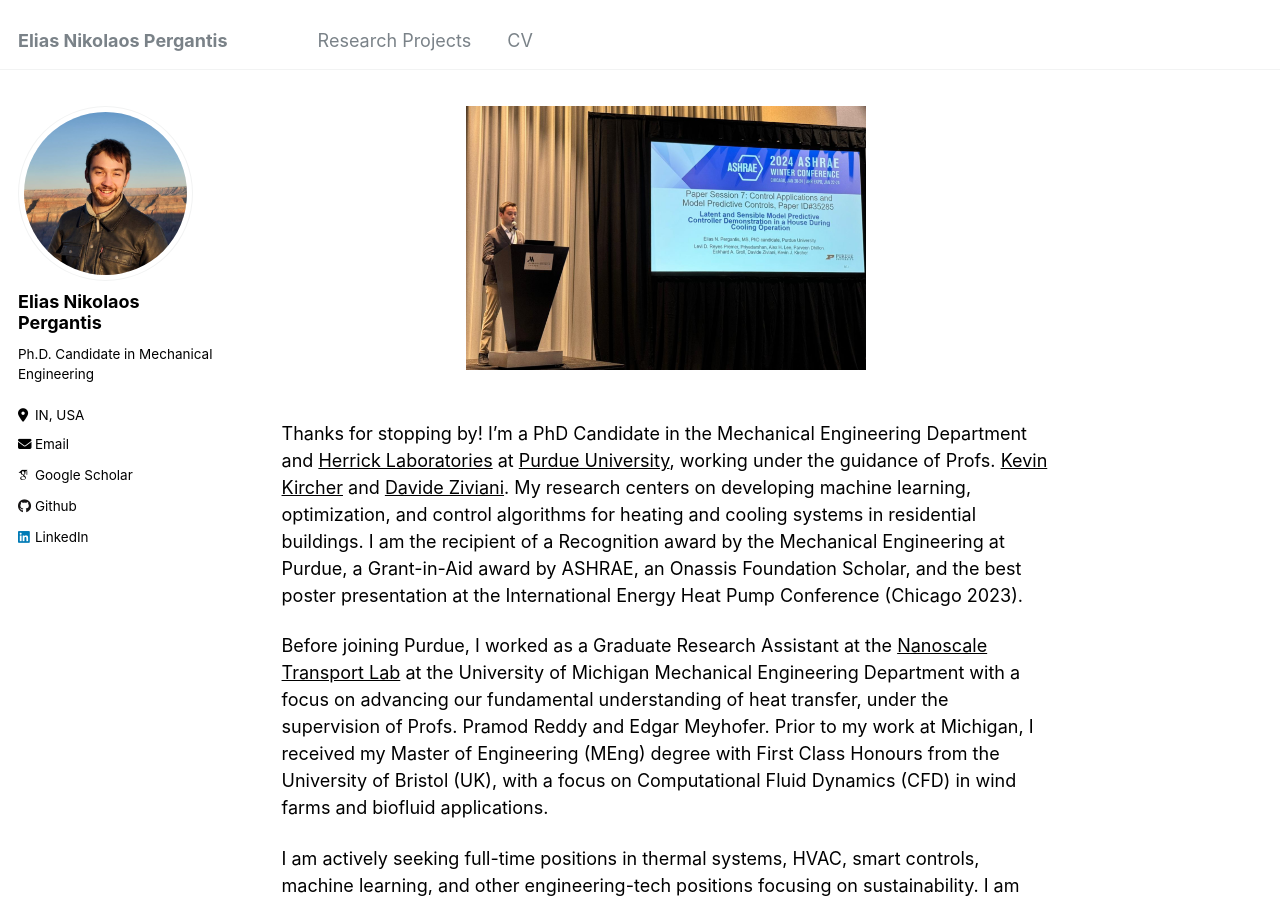
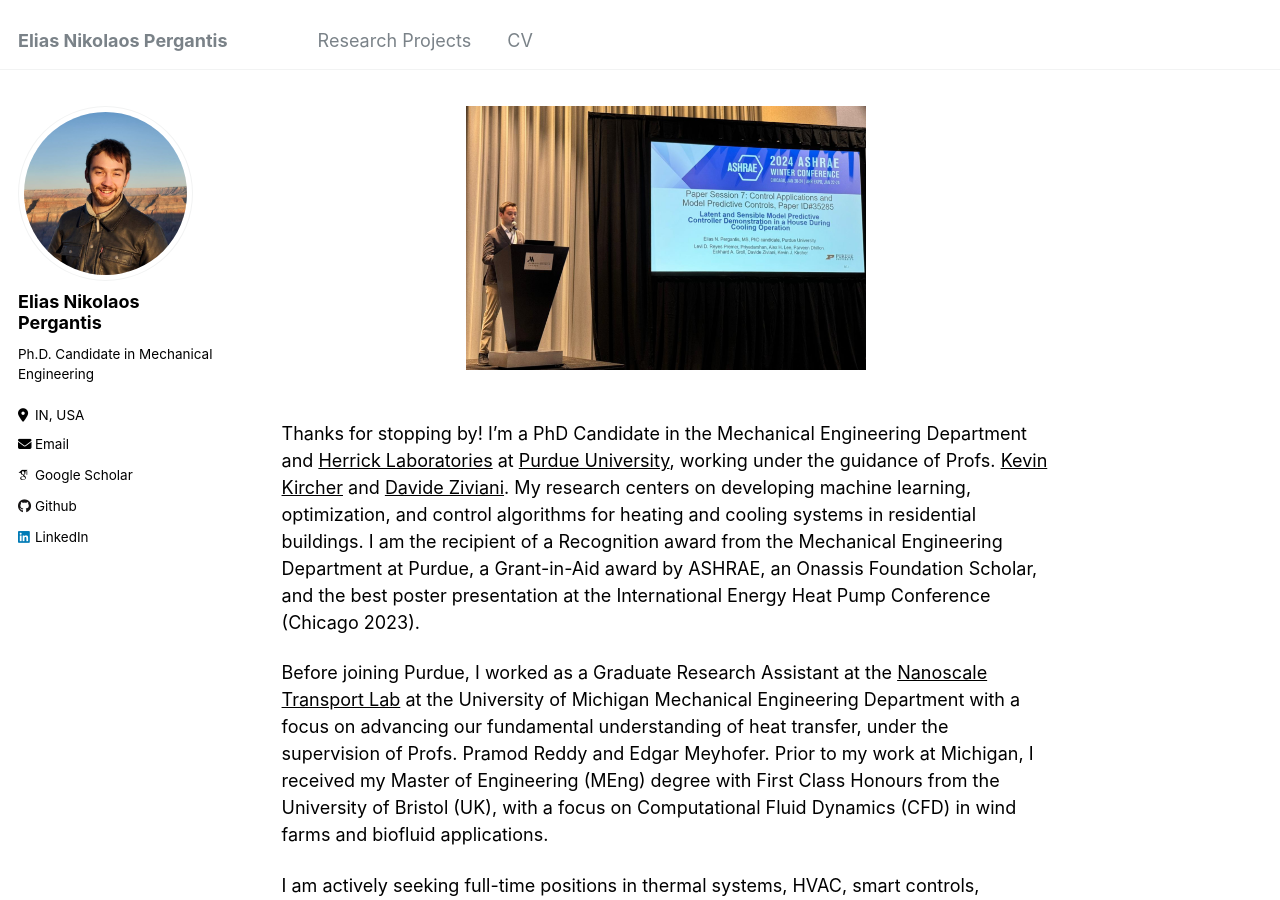
Before and after one commit to epergant/epergant.github.io, a Jekyll site: the page built from _pages/about.md, in a window 1280 px wide and 900 px high. Built offline with Jekyll 4.4.1, drawn with Linux system fonts in a browser that asks for light colours; some web fonts are replaced.

Commit message:
Update about.md

```diff
--- a/_pages/about.md
+++ b/_pages/about.md
@@ -20,7 +20,7 @@ redirect_from:
 
 <br>
 
-Thanks for stopping by! I'm a PhD Candidate in the Mechanical Engineering Department and <a href="https://engineering.purdue.edu/Herrick" target="_blank" style="color: black; text-decoration: underline;">Herrick Laboratories</a> at <a href="https://www.purdue.edu/" target="_blank" style="color: black; text-decoration: underline;">Purdue University</a>, working under the guidance of Profs. <a href="https://kevinjkircher.com/" target="_blank" style="color: black; text-decoration: underline;">Kevin Kircher</a> and <a href="https://engineering.purdue.edu/ME/People/ptProfile?resource_id=164622" target="_blank" style="color: black; text-decoration: underline;">Davide Ziviani</a>. My research centers on developing machine learning, optimization, and control algorithms for heating and cooling systems in residential buildings. I am the recipient of a Recognition award by the Mechanical Engineering at Purdue, a Grant-in-Aid award by ASHRAE, an Onassis Foundation Scholar, and the best poster presentation at the International Energy Heat Pump Conference (Chicago 2023).
+Thanks for stopping by! I'm a PhD Candidate in the Mechanical Engineering Department and <a href="https://engineering.purdue.edu/Herrick" target="_blank" style="color: black; text-decoration: underline;">Herrick Laboratories</a> at <a href="https://www.purdue.edu/" target="_blank" style="color: black; text-decoration: underline;">Purdue University</a>, working under the guidance of Profs. <a href="https://kevinjkircher.com/" target="_blank" style="color: black; text-decoration: underline;">Kevin Kircher</a> and <a href="https://engineering.purdue.edu/ME/People/ptProfile?resource_id=164622" target="_blank" style="color: black; text-decoration: underline;">Davide Ziviani</a>. My research centers on developing machine learning, optimization, and control algorithms for heating and cooling systems in residential buildings. I am the recipient of a Recognition award from the Mechanical Engineering Department at Purdue, a Grant-in-Aid award by ASHRAE, an Onassis Foundation Scholar, and the best poster presentation at the International Energy Heat Pump Conference (Chicago 2023).
 
 Before joining Purdue, I worked as a Graduate Research Assistant at the <a href="https://public.websites.umich.edu/~pramodr/Home.html" target="_blank" style="color: black; text-decoration: underline;">Nanoscale Transport Lab</a> at the University of Michigan Mechanical Engineering Department with a focus on advancing our fundamental understanding of heat transfer, under the supervision of Profs. Pramod Reddy and Edgar Meyhofer. Prior to my work at Michigan, I received my Master of Engineering (MEng) degree with First Class Honours from the University of Bristol (UK), with a focus on Computational Fluid Dynamics (CFD) in wind farms and biofluid applications.
 
```
